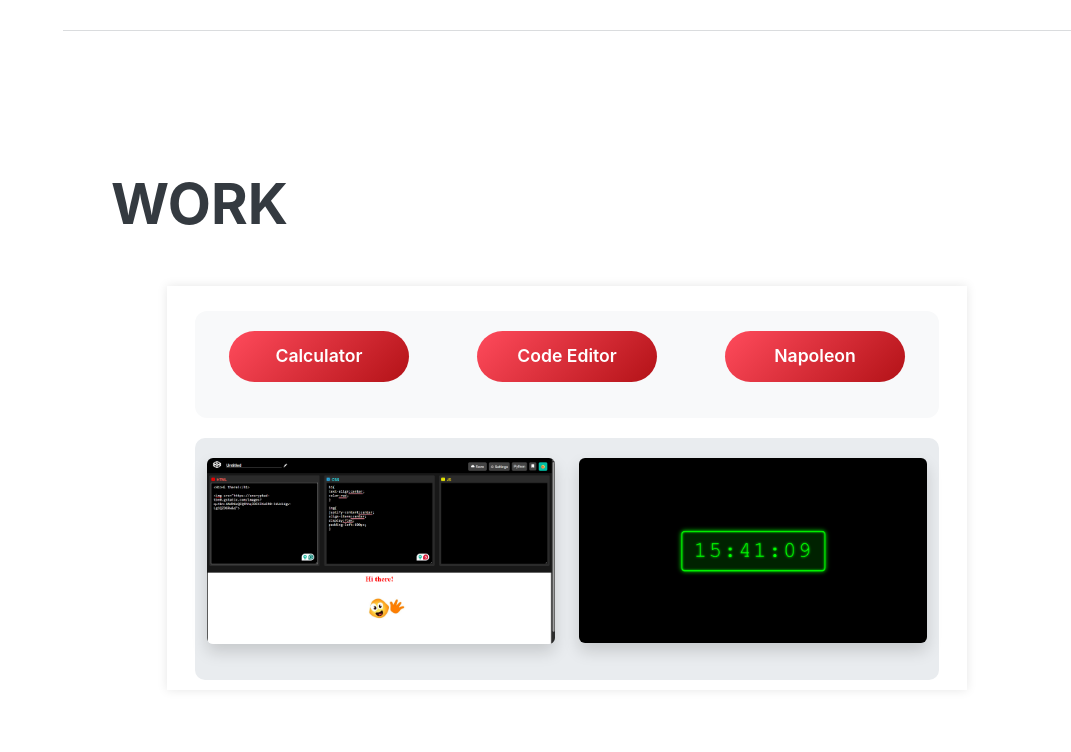
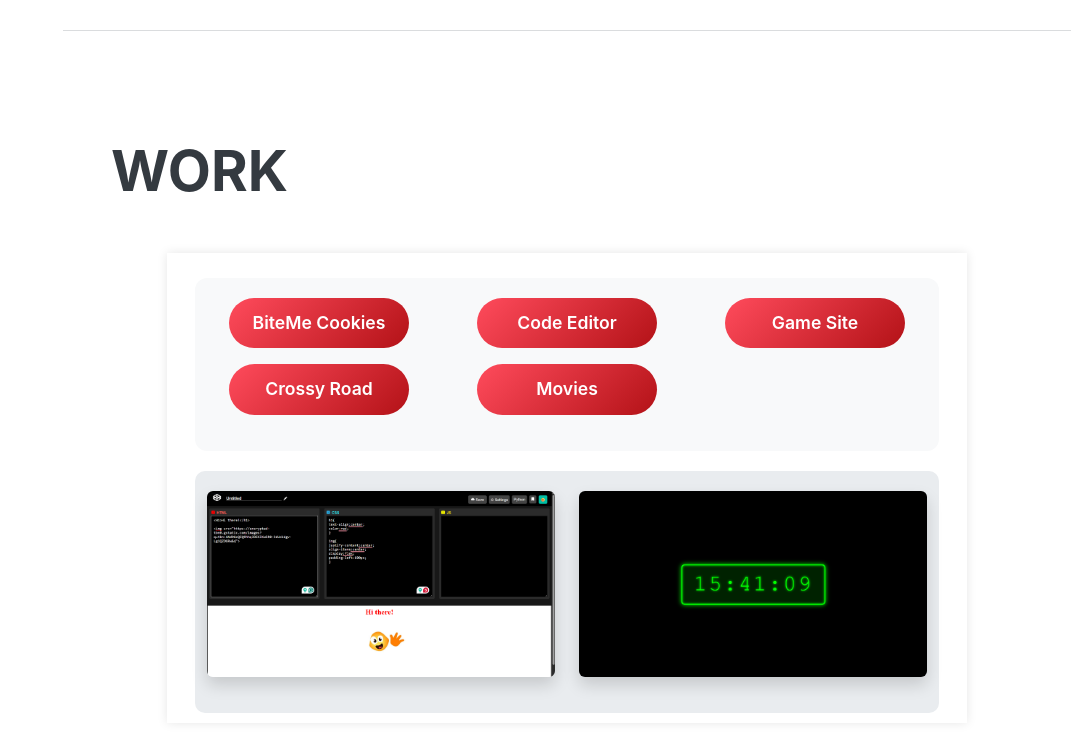
Before and after one commit to jzapdos/startbootstrap-resume-gh-pages, a plain HTML site: page index.html in a window 1280 px wide. Shown: the part 2580-3332 px from the top of the page, without its empty margins (209-1280 px from the left). Drawn offline with nearby package versions, Linux system fonts and the light colour scheme; a web font is replaced by a local one.

Commit message:
Add new links to index.html

```diff
--- a/index.html
+++ b/index.html
@@ -100,13 +100,19 @@
     <!-- First Row: Three Links -->
     <div class="row links-row">
       <div class="col-12 col-md-4 mb-3">
-        <a href="https://jzapdos.github.io/calc/" class="btn custom-btn">Calculator</a>
+        <a href="jzapdos.github.io/SLE-main/" class="btn custom-btn">BiteMe Cookies</a>
       </div>
       <div class="col-12 col-md-4 mb-3">
 <a href="https://jzapdos.github.io/code-editor/" class="btn custom-btn">Code Editor</a>
       </div>
       <div class="col-12 col-md-4 mb-3">
-        <a href="https://jzapdos.github.io/Feb-prj/" class="btn custom-btn">Napoleon</a>
+        <a href="https://jzapdos.github.io/Games-Site/" class="btn custom-btn">Game Site</a>
+      </div>
+      <div class="col-12 col-md-4 mb-3">
+        <a href="https://jzapdos.github.io/Crossy-Road/" class="btn custom-btn">Crossy Road</a>
+      </div>
+      <div class="col-12 col-md-4 mb-3">
+        <a href="https://jzapdos.github.io/NJIT-3_StarterFile-master/" class="btn custom-btn">Movies</a>
       </div>
     </div>
 
```
